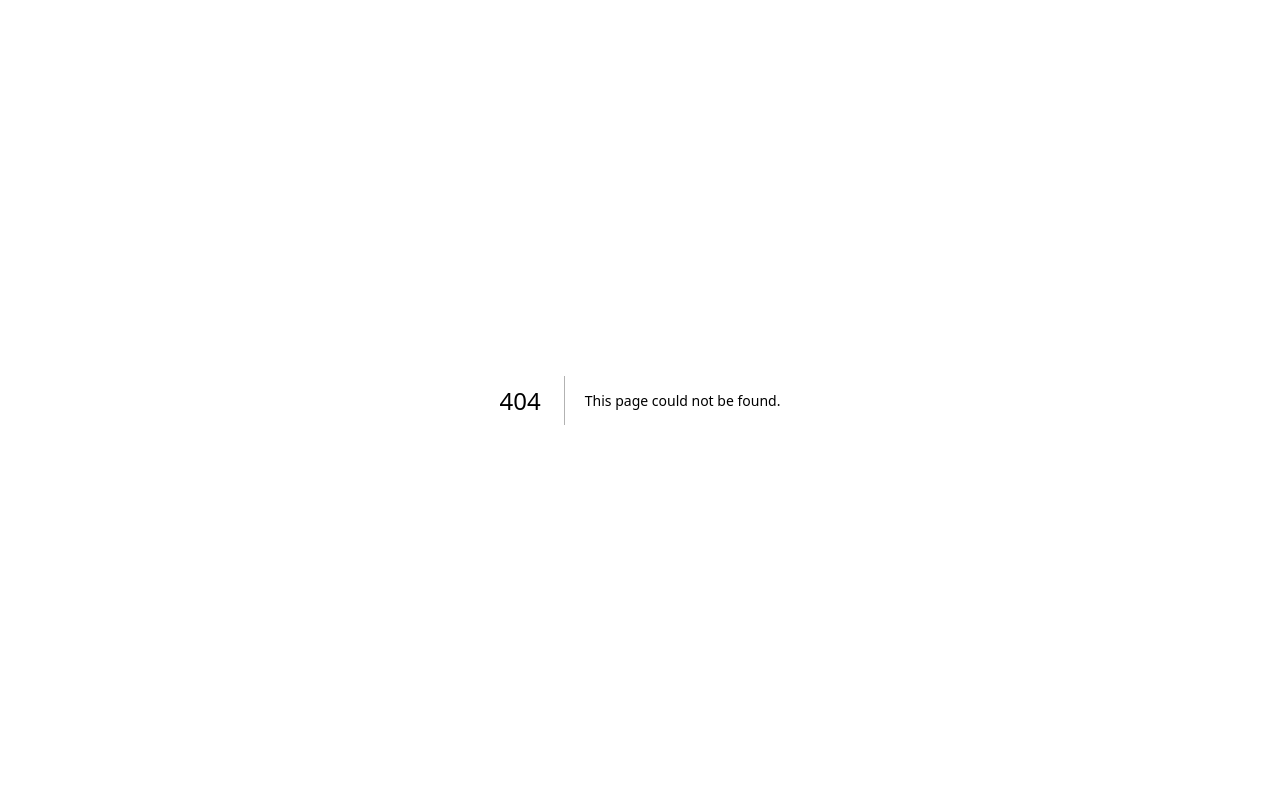
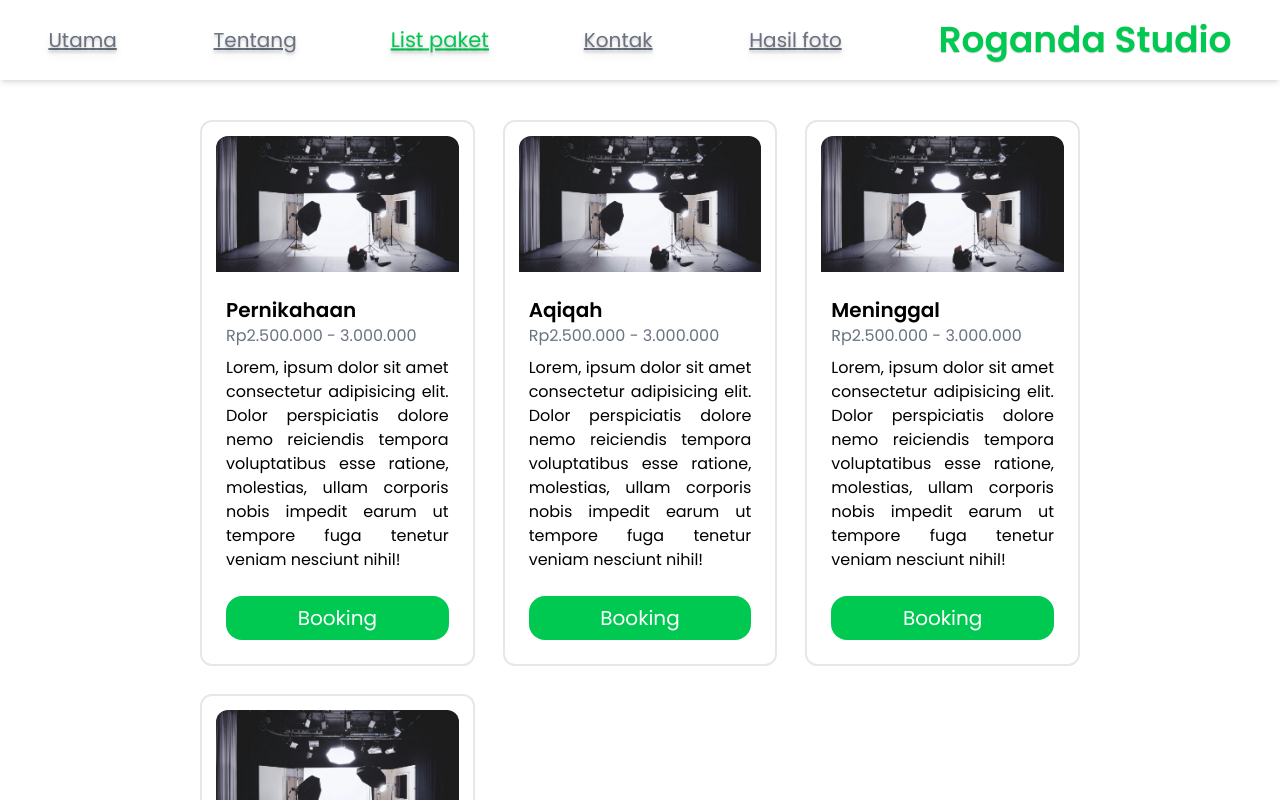
Before and after one commit to robetbangunlegato/roganda-photo-app, a Next.js app: page /listpaket in a window 1280 px wide. Before the commit this address had no page. Shown: the top 800 px of the page. Built offline with nearby package versions, Linux system fonts and the light colour scheme.

Commit message:
membuat list paket

```diff
--- a/package.json
+++ b/package.json
@@ -10,6 +10,7 @@
   },
   "dependencies": {
     "next": "15.3.5",
+    "npx": "^10.2.2",
     "react": "^19.0.0",
     "react-dom": "^19.0.0"
   },
--- /dev/null
+++ b/src/app/components/header.js
@@ -0,0 +1,25 @@
+'use client';
+
+import { usePathname } from "next/navigation";
+import Link from "next/link";
+
+export default function Header() {
+    return (
+        <header className="flex justify-around items-center h-20 shadow-md">
+            <Button text="Utama" href="/" />
+            <Button text="Tentang" href="/tentang" />
+            <Button text="List paket" href="/listpaket" />
+            <Button text="Kontak" href="/kontak" />
+            <Button text="Hasil foto" href="/hasilfoto" />
+            <p className="text-4xl text-center text-green-500 text-shadow-xs" style={{ fontFamily: 'Poppins-SemiBold', fontVariationSettings: 'wght 100' }}>Roganda Studio</p>
+        </header>
+    )
+}
+
+function Button({ text, href }) {
+    const pathname = usePathname();
+    const isActive = pathname === href;
+    return (
+        <Link className={`text-xl text-gray-500 underline text-shadow-lg hover:text-green-500 hover:text-shadow-2xs hover:scale-105 active:scale-100 transition ${isActive ? 'text-green-500 scale-105' : ''}`} href={href}>{text}</Link>
+    )
+}
--- a/src/app/globals.css
+++ b/src/app/globals.css
@@ -1,20 +1,13 @@
 @import "tailwindcss";
 
-:root {
-  --background: #ffffff;
-  --foreground: #171717;
+@font-face {
+  font-family: 'Poppins';
+  src: url('/public/fonts/Poppins-Regular.ttf') format('truetype');
+  font-weight: 400;
+  font-style: normal;
+  font-display: swap;
 }
 
-@theme inline {
-  --color-background: var(--background);
-  --color-foreground: var(--foreground);
-  --font-sans: var(--font-geist-sans);
-  --font-mono: var(--font-geist-mono);
+body {
+  @apply font-sans;
 }
-
-@media (prefers-color-scheme: dark) {
-  :root {
-    --background: #0a0a0a;
-    --foreground: #ededed;
-  }
-}
--- /dev/null
+++ b/src/app/hasilfoto/page.js
@@ -0,0 +1,10 @@
+import Header from "../components/header";
+
+export default function HasilFoto() {
+    return (
+        <>
+            <Header />
+            <h1>
+                Halaman hasil foto</h1></>
+    )
+}
--- /dev/null
+++ b/src/app/kontak/page.js
@@ -0,0 +1,9 @@
+import Header from "../components/header";
+
+export default function Kontak() {
+    return (
+        <>
+            <Header />
+            <h1>Halaman kontak</h1></>
+    )
+}
--- a/src/app/layout.js
+++ b/src/app/layout.js
@@ -4,7 +4,7 @@ import "./poppins.css";
 export default function RootLayout({ children }) {
   return (
     <html lang="en">
-      <body>
+      <body style={{ fontFamily: 'Poppins-Regular' }}>
         {children}
       </body>
     </html>
--- /dev/null
+++ b/src/app/listpaket/page.js
@@ -0,0 +1,38 @@
+import Header from "../components/header";
+
+export default function listPaket() {
+    return (
+        <>
+            <Header />
+            <div className=" grid grid-cols-3 mx-40 p-10 gap-7">
+                <Card title={'Pernikahaan'} price={'Rp2.500.000 - 3.000.000'} detail={'Lorem, ipsum dolor sit amet consectetur adipisicing elit. Dolor perspiciatis dolore nemo reiciendis tempora voluptatibus esse ratione, molestias, ullam corporis nobis impedit earum ut tempore fuga tenetur veniam nesciunt nihil!'} />
+                <Card title={'Aqiqah'} price={'Rp2.500.000 - 3.000.000'} detail={'Lorem, ipsum dolor sit amet consectetur adipisicing elit. Dolor perspiciatis dolore nemo reiciendis tempora voluptatibus esse ratione, molestias, ullam corporis nobis impedit earum ut tempore fuga tenetur veniam nesciunt nihil!'} />
+                <Card title={'Meninggal'} price={'Rp2.500.000 - 3.000.000'} detail={'Lorem, ipsum dolor sit amet consectetur adipisicing elit. Dolor perspiciatis dolore nemo reiciendis tempora voluptatibus esse ratione, molestias, ullam corporis nobis impedit earum ut tempore fuga tenetur veniam nesciunt nihil!'} />
+                <Card title={'Ulang Tahun'} price={'Rp2.500.000 - 3.000.000'} detail={'Lorem, ipsum dolor sit amet consectetur adipisicing elit. Dolor perspiciatis dolore nemo reiciendis tempora voluptatibus esse ratione, molestias, ullam corporis nobis impedit earum ut tempore fuga tenetur veniam nesciunt nihil!'} />
+            </div>
+
+        </>
+    )
+}
+
+function Card({ title, detail, price }) {
+    return (
+        <>
+            <div className="flex">
+                <div className="bg-white rounded-xl border-gray-200 border-2">
+                    <div className="m-3.5">
+                        <img src="image/background.jpg" className="rounded-tl-xl rounded-tr-xl" />
+                    </div>
+                    <div className="m-6">
+                        <p className="text-xl font-bold" style={{ fontFamily: 'Poppins-SemiBold' }}>{title}</p>
+                        <label className="text-gray-500 text-md" style={{ fontFamily: 'Poppins-Regular' }}>{price}</label>
+                        <p className="text-justify mt-2 font-extralight" style={{ fontFamily: 'Poppins-Regular' }}>{detail}</p>
+                    </div>
+                    <div className="m-6">
+                        <button className={`bg-green-500 text-white text-xl py-2 px-3 rounded-2xl hover:bg-green-400 hover:scale-105 active:bg-green-500 transition active:scale-100 w-full`}>Booking</button>
+                    </div>
+                </div>
+            </div>
+        </>
+    )
+}
--- a/src/app/page.js
+++ b/src/app/page.js
@@ -1,7 +1,9 @@
 'use client';
 
 import Link from "next/link";
+
 import { useEffect, useState } from "react";
+import Header from "./components/header.js";
 
 const slides = [
   {
@@ -26,28 +28,12 @@ export default function Home() {
     <main>
       <Header />
       <Main />
+      {/* <h1 className="text-6xl">Halaman tentang</h1> */}
     </main>
   );
 }
 
-function Header() {
-  return (
-    <header className="flex justify-around items-center h-20 shadow-md">
-      <Button text="Utama" href="#" />
-      <Button text="Tentang" href="#" />
-      <Button text="List paket" href="#" />
-      <Button text="Kontak" href="#" />
-      <Button text="Hasil foto" href="#" />
-      <p className="text-4xl text-center text-green-500 text-shadow-xs" style={{ fontFamily: 'Poppins-SemiBold', fontVariationSettings: 'wght 100' }}>Roganda Photo</p>
-    </header>
-  )
-}
 
-function Button({ text, href }) {
-  return (
-    <Link className="text-xl text-gray-500 underline text-shadow-lg hover:text-green-500 hover:text-shadow-2xs hover:scale-105 active:scale-100 transition" href={href}>{text}</Link>
-  )
-}
 
 function Main() {
   return (
--- /dev/null
+++ b/src/app/tentang/page.js
@@ -0,0 +1,10 @@
+import Header from "../components/header";
+
+export default function Tentang() {
+    return (
+        <>
+            <Header />
+            <h1 className="text-6xl" style={{ fontFamily: 'Poppins-Regular' }}>Halaman tentang</h1>
+        </>
+    )
+}
--- a/tailwind.config.js
+++ b/tailwind.config.js
@@ -1,14 +1,15 @@
+// tailwind.config.js
 /** @type {import('tailwindcss').Config} */
-module.exports = {
+export default {
     content: [
-        "./app/**/*.{js,ts,jsx,tsx}",
-        "./pages/**/*.{js,ts,jsx,tsx}",
-        "./components/**/*.{js,ts,jsx,tsx}",
+        './app/**/*.{js,ts,jsx,tsx}',
+        './pages/**/*.{js,ts,jsx,tsx}',
+        './components/**/*.{js,ts,jsx,tsx}',
     ],
     theme: {
         extend: {
             fontFamily: {
-                poppins: ['Poppins', 'sans-serif'],
+                sans: ['"Poppins"', 'sans-serif'], // override default font-sans
             },
         },
     },
```
Also changed, not shown: 1 other file (tests, documents, lock files or other folders).
